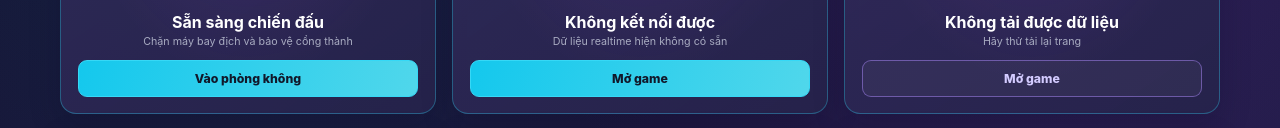
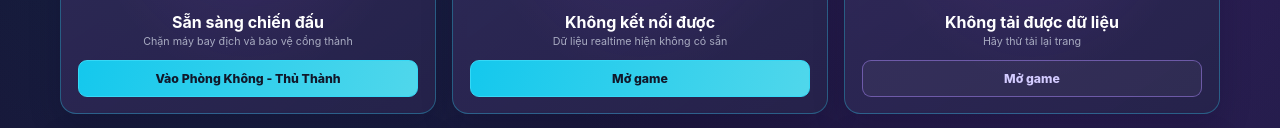
Before and after one commit to xuanhoai78hp-oss/dashboard, a website: page dashboard.html in a window 1280 px wide. Shown: the part 493-621 px from the top of the page. Drawn offline with nearby package versions, Linux system fonts and the light colour scheme; no server answers.

Commit message:
Add files via upload

```diff
--- a/dashboard.html
+++ b/dashboard.html
@@ -447,7 +447,7 @@
               <span class="meta-tag">Súng đôi</span>
             </div>
             <p class="presence"><strong>Sẵn sàng chiến đấu</strong><small>Chặn máy bay địch và bảo vệ cổng thành</small></p>
-            <a class="game-action" href="/index.html">Vào phòng không</a>
+            <a class="game-action" href="https://cungthu-1.onrender.com/" target="_blank" rel="noopener noreferrer">Vào Phòng Không - Thủ Thành</a>
           </article>
 
           <article class="game-card" data-game="cung">
```
